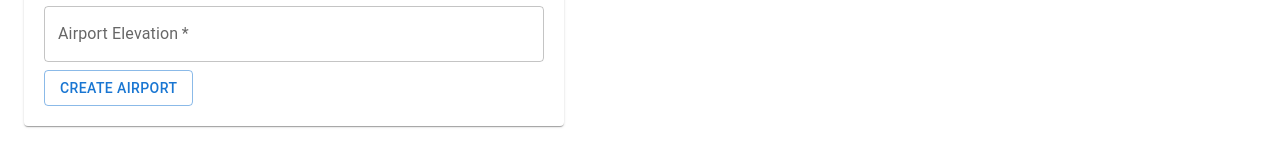
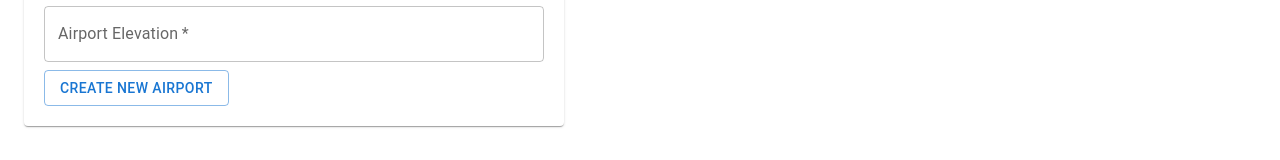
Before and after one commit to pedroGEOGIScoding/PlaneManagementFrontv0p4, a React (Vite) app: page /airports/create in a window 1280 px wide. Shown: the part 631-791 px from the top of the page. Built offline with nearby package versions, Linux system fonts and the light colour scheme.

Commit message:
few changes in airports

```diff
--- a/src/Airports/CreateNewAirportForm.jsx
+++ b/src/Airports/CreateNewAirportForm.jsx
@@ -105,7 +105,7 @@ const CreateNewAirportForm = () => {
           required
         />
         <Button type="submit" variant="outlined" color="primary">
-          Create Airport
+          Create New Airport
         </Button>
       </form>
     </Paper>
--- a/src/Airports/DetailAirport.jsx
+++ b/src/Airports/DetailAirport.jsx
@@ -48,9 +48,9 @@ const DetailAirport = () => {
   };
 
   return (
-      <Box sx={{ display: 'flex', gap: 5, height: '100vh', width: '100vw', marginTop: 20}}> {/* Flex container for side-by-side layout */}
+      <Box sx={{ display: 'flex', gap: 5, height: '100vh', width: '100vw', marginTop: 10}}> {/* Flex container for side-by-side layout */}
         {/* Card Section */}
-        <Card sx={{ width: '50%', mb: 50 }}> {/* Allow card to take up half of the space */}
+        <Card sx={{ width: '50%', mb: 30 }}> {/* Allow card to take up half of the space */}
           <CardContent>
             <Typography variant="h5" sx={{ pt: 1, pb: 1 }}>
               {airport.airportName}
```
